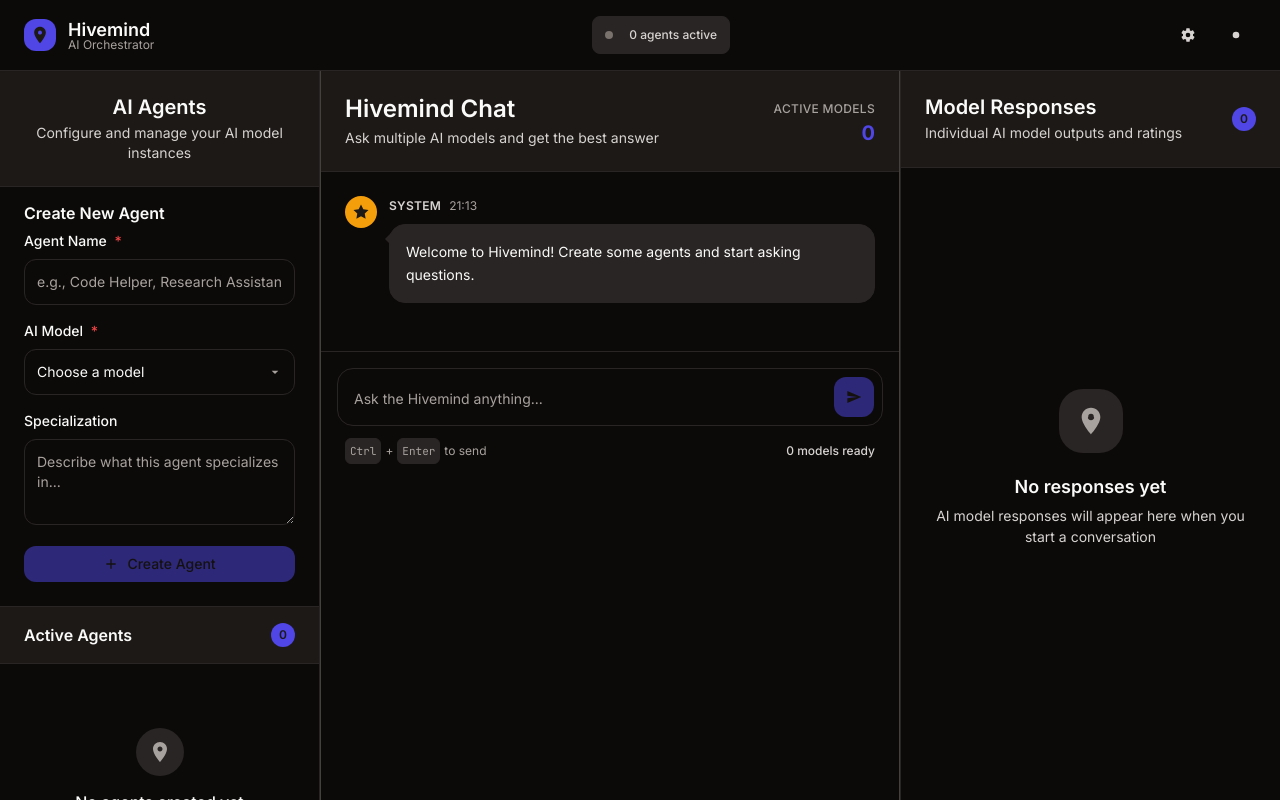
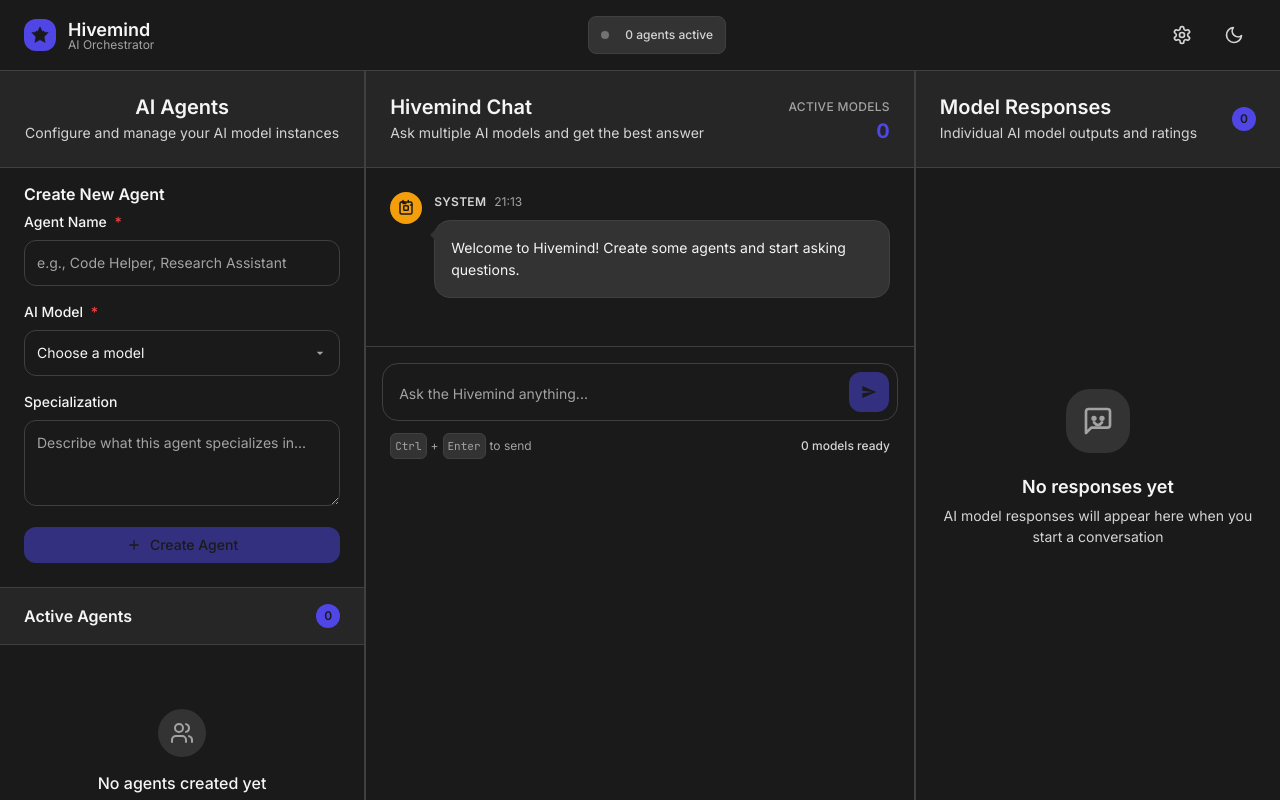
Before and after one commit to 4sYnSw9p67/Hivemind-multi-model-AI-orchestrator, an Angular app in the folder frontend/hivemind-frontend/: page /hivemind in a window 1280 px wide. Both pictures are taken after a click on the button 1236 px from the left and 35 px from the top of the page. Built offline with nearby package versions, Linux system fonts and the light colour scheme.

Commit message:
FE better styling

```diff
--- a/frontend/hivemind-frontend/src/app/app.css
+++ b/frontend/hivemind-frontend/src/app/app.css
@@ -104,6 +104,11 @@
   height: 16px;
 }
 
+.header-actions .icon-lg {
+  width: 20px;
+  height: 20px;
+}
+
 /* Main Layout */
 .app-main {
   flex: 1;
@@ -114,7 +119,7 @@
 .layout-grid {
   height: 100%;
   display: grid;
-  grid-template-columns: 320px 1fr 380px;
+  grid-template-columns: 2fr 3fr 2fr;
   background: var(--neutral-200);
   gap: 1px;
 }
@@ -146,13 +151,13 @@
 /* Responsive Design */
 @media (max-width: 1200px) {
   .layout-grid {
-    grid-template-columns: 280px 1fr 320px;
+    grid-template-columns: 1.8fr 3fr 1.8fr;
   }
 }
 
 @media (max-width: 1024px) {
   .layout-grid {
-    grid-template-columns: 260px 1fr 300px;
+    grid-template-columns: 1.5fr 3fr 1.5fr;
   }
 
   .header-content {
--- a/frontend/hivemind-frontend/src/app/app.html
+++ b/frontend/hivemind-frontend/src/app/app.html
@@ -6,10 +6,12 @@
       <div class="brand">
         <div class="brand-icon">
           <svg viewBox="0 0 24 24" fill="currentColor" class="logo-icon">
-            <path d="M12 2C8.13 2 5 5.13 5 9c0 5.25 7 13 7 13s7-7.75 7-13c0-3.87-3.13-7-7-7zm0 9.5c-1.38 0-2.5-1.12-2.5-2.5s1.12-2.5 2.5-2.5 2.5 1.12 2.5 2.5-1.12 2.5-2.5 2.5z"/>
-            <circle cx="8" cy="8" r="2"/>
-            <circle cx="16" cy="8" r="2"/>
-            <circle cx="12" cy="16" r="2"/>
+            <path d="M12 2L15.09 8.26L22 9L17 14L18.18 21L12 17.77L5.82 21L7 14L2 9L8.91 8.26L12 2Z" stroke="currentColor" stroke-width="0.5"/>
+            <circle cx="12" cy="12" r="1.5"/>
+            <circle cx="8" cy="8" r="1"/>
+            <circle cx="16" cy="8" r="1"/>
+            <circle cx="8" cy="16" r="1"/>
+            <circle cx="16" cy="16" r="1"/>
           </svg>
         </div>
         <div class="brand-text">
@@ -29,16 +31,18 @@
 
       <div class="header-actions">
         <button class="btn btn-ghost btn-sm" title="Settings" (click)="openSettings()">
-          <svg viewBox="0 0 24 24" fill="currentColor" class="icon">
-            <path d="M12 15.5A3.5 3.5 0 0 1 8.5 12A3.5 3.5 0 0 1 12 8.5a3.5 3.5 0 0 1 3.5 3.5 3.5 3.5 0 0 1-3.5 3.5m7.43-2.53c.04-.32.07-.64.07-.97 0-.33-.03-.66-.07-1l2.11-1.63c.19-.15.24-.42.12-.64l-2-3.46c-.12-.22-.39-.31-.61-.22l-2.49 1c-.52-.39-1.06-.73-1.69-.98l-.37-2.65A.506.506 0 0 0 14 2h-4c-.25 0-.46.18-.5.42l-.37 2.65c-.63.25-1.17.59-1.69.98l-2.49-1c-.22-.09-.49 0-.61.22l-2 3.46c-.13.22-.07.49.12.64L4.57 11c-.04.34-.07.67-.07 1 0 .33.03.65.07.97l-2.11 1.66c-.19.15-.25.42-.12.64l2 3.46c.12.22.39.3.61.22l2.49-1.01c.52.4 1.06.74 1.69.99l.37 2.65c.04.24.25.42.5.42h4c.25 0 .46-.18.5-.42l.37-2.65c.63-.26 1.17-.59 1.69-.99l2.49 1.01c.22.08.49 0 .61-.22l2-3.46c.12-.22.07-.49-.12-.64l-2.11-1.66Z"/>
+          <svg viewBox="0 0 24 24" fill="none" stroke="currentColor" stroke-width="2" stroke-linecap="round" stroke-linejoin="round" class="icon-lg">
+            <path d="M12.22 2h-.44a2 2 0 0 0-2 2v.18a2 2 0 0 1-1 1.73l-.43.25a2 2 0 0 1-2 0l-.15-.08a2 2 0 0 0-2.73.73l-.22.38a2 2 0 0 0 .73 2.73l.15.1a2 2 0 0 1 1 1.72v.51a2 2 0 0 1-1 1.74l-.15.09a2 2 0 0 0-.73 2.73l.22.38a2 2 0 0 0 2.73.73l.15-.08a2 2 0 0 1 2 0l.43.25a2 2 0 0 1 1 1.73V20a2 2 0 0 0 2 2h.44a2 2 0 0 0 2-2v-.18a2 2 0 0 1 1-1.73l.43-.25a2 2 0 0 1 2 0l.15.08a2 2 0 0 0 2.73-.73l.22-.39a2 2 0 0 0-.73-2.73l-.15-.08a2 2 0 0 1-1-1.74v-.5a2 2 0 0 1 1-1.74l.15-.09a2 2 0 0 0 .73-2.73l-.22-.38a2 2 0 0 0-2.73-.73l-.15.08a2 2 0 0 1-2 0l-.43-.25a2 2 0 0 1-1-1.73V4a2 2 0 0 0-2-2z"/>
+            <circle cx="12" cy="12" r="3"/>
           </svg>
         </button>
         <button class="btn btn-ghost btn-sm" [title]="currentTheme === 'light' ? 'Switch to dark theme' : 'Switch to light theme'" (click)="toggleTheme()">
-          <svg *ngIf="currentTheme === 'light'" viewBox="0 0 24 24" fill="currentColor" class="icon">
-            <path d="M12 3a6 6 0 0 0 9 9 9 9 0 1 1-9-9Z"/>
+          <svg *ngIf="currentTheme === 'light'" viewBox="0 0 24 24" fill="none" stroke="currentColor" stroke-width="2" stroke-linecap="round" stroke-linejoin="round" class="icon-lg">
+            <circle cx="12" cy="12" r="5"/>
+            <path d="M12 1v2m0 18v2M4.22 4.22l1.42 1.42m12.72 12.72 1.42 1.42M1 12h2m18 0h2M4.22 19.78l1.42-1.42M18.36 5.64l1.42-1.42"/>
           </svg>
-          <svg *ngIf="currentTheme === 'dark'" viewBox="0 0 24 24" fill="currentColor" class="icon">
-            <path d="M12 7a5 5 0 1 1 0 10 5 5 0 0 1 0-10ZM12 1v4M18.66 6.34l-2.83 2.83M23 12h-4M18.66 17.66l-2.83-2.83M12 19v4M5.34 17.66l2.83-2.83M1 12h4M5.34 6.34l2.83 2.83"/>
+          <svg *ngIf="currentTheme === 'dark'" viewBox="0 0 24 24" fill="none" stroke="currentColor" stroke-width="2" stroke-linecap="round" stroke-linejoin="round" class="icon-lg">
+            <path d="M21 12.79A9 9 0 1 1 11.21 3 7 7 0 0 0 21 12.79z"/>
           </svg>
         </button>
       </div>
--- a/frontend/hivemind-frontend/src/app/components/agent-creator/agent-creator.html
+++ b/frontend/hivemind-frontend/src/app/components/agent-creator/agent-creator.html
@@ -87,8 +87,11 @@
       <!-- Empty State -->
       <div class="empty-state" *ngIf="agents.length === 0">
         <div class="empty-icon">
-          <svg viewBox="0 0 24 24" fill="currentColor">
-            <path d="M12 2C8.13 2 5 5.13 5 9c0 5.25 7 13 7 13s7-7.75 7-13c0-3.87-3.13-7-7-7zm0 9.5c-1.38 0-2.5-1.12-2.5-2.5s1.12-2.5 2.5-2.5 2.5 1.12 2.5 2.5-1.12 2.5-2.5 2.5z"/>
+          <svg viewBox="0 0 24 24" fill="none" stroke="currentColor" stroke-width="2" stroke-linecap="round" stroke-linejoin="round">
+            <path d="M16 21v-2a4 4 0 0 0-4-4H6a4 4 0 0 0-4 4v2"/>
+            <circle cx="9" cy="7" r="4"/>
+            <path d="M22 21v-2a4 4 0 0 0-3-3.87"/>
+            <path d="M16 3.13a4 4 0 0 1 0 7.75"/>
           </svg>
         </div>
         <p class="empty-text">No agents created yet</p>
--- a/frontend/hivemind-frontend/src/app/components/main-chat/main-chat.css
+++ b/frontend/hivemind-frontend/src/app/components/main-chat/main-chat.css
@@ -23,7 +23,7 @@
 
 .title-text {
   margin: 0;
-  font-size: 1.5rem;
+  font-size: 1.25rem;
   font-weight: 600;
   color: var(--text-primary);
   line-height: 1.2;
--- a/frontend/hivemind-frontend/src/app/components/main-chat/main-chat.html
+++ b/frontend/hivemind-frontend/src/app/components/main-chat/main-chat.html
@@ -54,8 +54,10 @@
             <svg *ngIf="message.type === 'assistant'" viewBox="0 0 24 24" fill="currentColor">
               <path d="M12 2C8.13 2 5 5.13 5 9c0 5.25 7 13 7 13s7-7.75 7-13c0-3.87-3.13-7-7-7zm0 9.5c-1.38 0-2.5-1.12-2.5-2.5s1.12-2.5 2.5-2.5 2.5 1.12 2.5 2.5-1.12 2.5-2.5 2.5z"/>
             </svg>
-            <svg *ngIf="message.type === 'system'" viewBox="0 0 24 24" fill="currentColor">
-              <path d="M12 2l3.09 6.26L22 9.27l-5 4.87 1.18 6.88L12 17.77l-6.18 3.25L7 14.14 2 9.27l6.91-1.01L12 2z"/>
+            <svg *ngIf="message.type === 'system'" viewBox="0 0 24 24" fill="none" stroke="currentColor" stroke-width="2" stroke-linecap="round" stroke-linejoin="round">
+              <rect width="16" height="16" x="4" y="4" rx="2"/>
+              <rect width="6" height="6" x="9" y="9" rx="1"/>
+              <path d="M15 2v2m5 4h-2M8 2v2m0 0H6m2 0h2m0 0v2m0 0H8m2 0h2"/>
             </svg>
           </div>
 
--- a/frontend/hivemind-frontend/src/app/components/worker-responses/worker-responses.html
+++ b/frontend/hivemind-frontend/src/app/components/worker-responses/worker-responses.html
@@ -16,11 +16,11 @@
     <!-- Empty State -->
     <div *ngIf="responses.length === 0" class="empty-state">
       <div class="empty-icon">
-        <svg viewBox="0 0 24 24" fill="currentColor">
-          <path d="M12 2C8.13 2 5 5.13 5 9c0 5.25 7 13 7 13s7-7.75 7-13c0-3.87-3.13-7-7-7zm0 9.5c-1.38 0-2.5-1.12-2.5-2.5s1.12-2.5 2.5-2.5 2.5 1.12 2.5 2.5-1.12 2.5-2.5 2.5z"/>
-          <circle cx="8" cy="8" r="2"/>
-          <circle cx="16" cy="8" r="2"/>
-          <circle cx="12" cy="16" r="2"/>
+        <svg viewBox="0 0 24 24" fill="none" stroke="currentColor" stroke-width="2" stroke-linecap="round" stroke-linejoin="round">
+          <path d="M21 15a2 2 0 0 1-2 2H7l-4 4V5a2 2 0 0 1 2-2h14a2 2 0 0 1 2 2z"/>
+          <circle cx="9" cy="10" r="1"/>
+          <circle cx="15" cy="10" r="1"/>
+          <path d="M9 13s1.5 2 3 2 3-2 3-2"/>
         </svg>
       </div>
       <h3 class="empty-title">No responses yet</h3>
--- a/frontend/hivemind-frontend/src/styles.css
+++ b/frontend/hivemind-frontend/src/styles.css
@@ -83,32 +83,32 @@
   --space-20: 5rem;
 }
 
-/* Dark theme support */
+/* Dark theme support - Softer, easier on the eyes */
 :root[data-theme="dark"] {
-  --bg-primary: #0c0a09;
-  --bg-secondary: #1c1917;
-  --bg-tertiary: #292524;
-  --bg-code: #000000;
+  --bg-primary: #1a1a1a;
+  --bg-secondary: #262626;
+  --bg-tertiary: #333333;
+  --bg-code: #1e1e1e;
 
-  --text-primary: #fafaf9;
-  --text-secondary: #d6d3d1;
-  --text-tertiary: #a8a29e;
-  --text-inverse: #1c1917;
+  --text-primary: #f5f5f5;
+  --text-secondary: #d4d4d4;
+  --text-tertiary: #a3a3a3;
+  --text-inverse: #1a1a1a;
 
-  --border-light: #292524;
-  --border-medium: #44403c;
-  --border-strong: #57534e;
+  --border-light: #404040;
+  --border-medium: #525252;
+  --border-strong: #737373;
 
-  --neutral-50: #1c1917;
-  --neutral-100: #292524;
-  --neutral-200: #44403c;
-  --neutral-300: #57534e;
-  --neutral-400: #78716c;
-  --neutral-500: #a8a29e;
-  --neutral-600: #d6d3d1;
-  --neutral-700: #e7e5e4;
-  --neutral-800: #f5f5f4;
-  --neutral-900: #fafaf9;
+  --neutral-50: #262626;
+  --neutral-100: #333333;
+  --neutral-200: #404040;
+  --neutral-300: #525252;
+  --neutral-400: #737373;
+  --neutral-500: #a3a3a3;
+  --neutral-600: #d4d4d4;
+  --neutral-700: #e5e5e5;
+  --neutral-800: #f5f5f5;
+  --neutral-900: #fafafa;
 }
 
 /* Global Reset and Base Styles */
```
